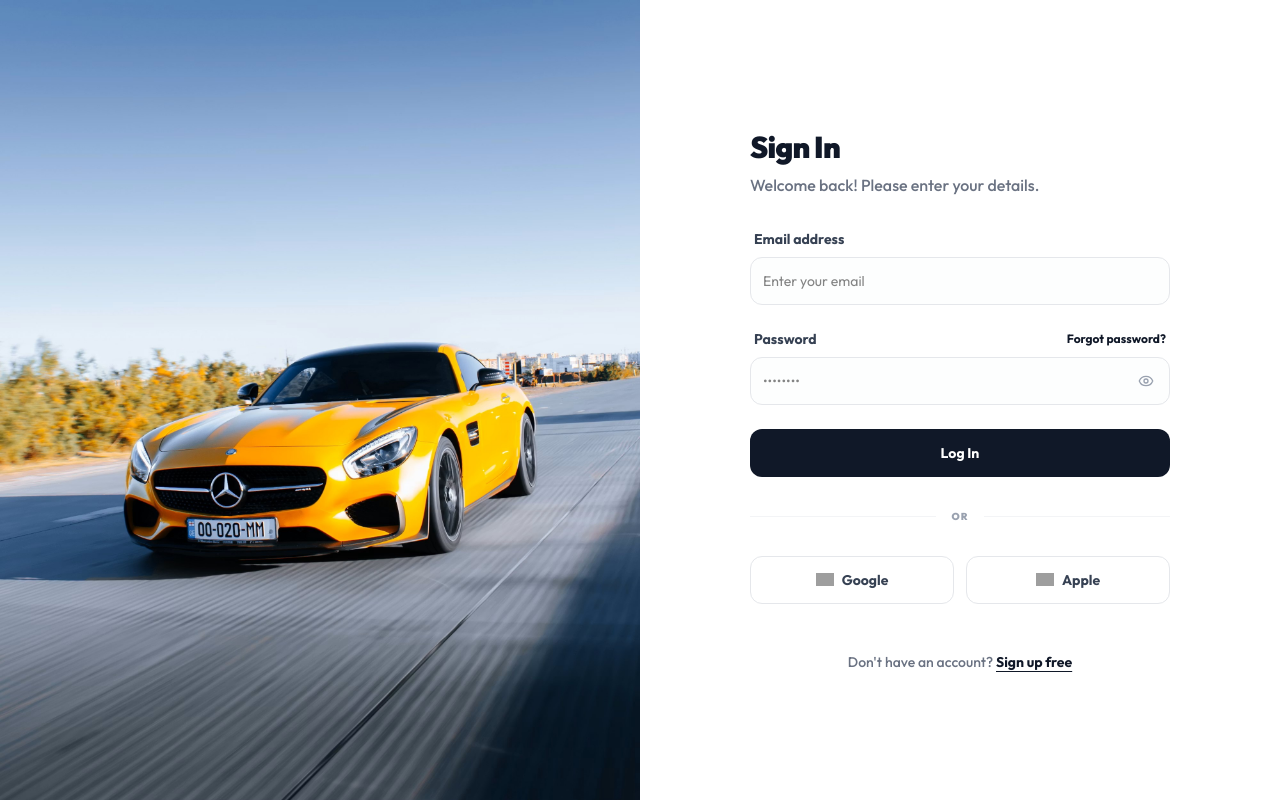
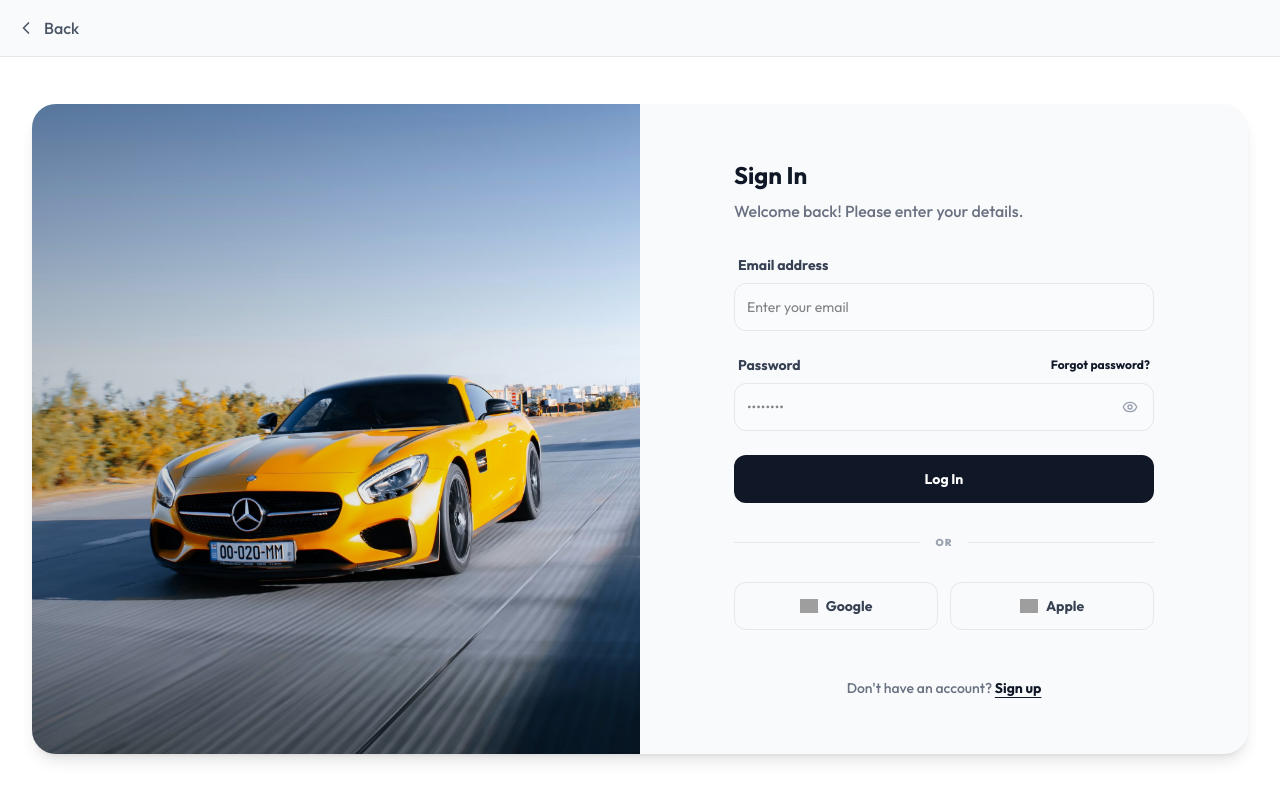
Before and after one commit to BrightKpobi/Transus-Customer-Web-App, a Next.js app: page /login in a window 1280 px wide. Built offline with nearby package versions, Linux system fonts and the light colour scheme; grey boxes are pictures that could not be loaded.

Commit message:
project restructing

```diff
--- a/app/(auth)/login/page.tsx
+++ b/app/(auth)/login/page.tsx
@@ -1,15 +1,21 @@
 import React from 'react'
 import Image from 'next/image'
+import Link from 'next/link'
 import { Button } from "@/components/ui/button"
 import { Input } from "@/components/ui/input"
 import { Label } from "@/components/ui/label"
 import { EyeIcon } from "lucide-react"
+import { PageNavbar } from '@/components/layouts/page-navbar/PageNavbar'
 
 export default function LogInPage() {
     return (
-        <div className="flex min-h-screen w-full bg-white">
+        <div className="min-h-screen flex flex-col">
+            <PageNavbar />
+            {/* Centered container with spacing */}
+            <div className="flex-1 flex items-center justify-center p-4 sm:p-6 lg:p-8">
+                <div className="flex w-full max-w-7xl h-[650px] bg-gray-50 rounded-3xl overflow-hidden shadow-lg">
                     {/* LEFT SIDE: Image background only (Hidden on Mobile) */}
-            <div className="hidden lg:block lg:w-1/2 relative overflow-hidden">
+                    <div className="hidden lg:block lg:w-1/2 relative">
                         <Image
                             src="/img/hero-banner.jpg"
                             alt="Login Background"
@@ -17,13 +23,15 @@ export default function LogInPage() {
                             className="object-cover"
                             priority
                         />
+                        {/* Optional: dark gradient overlay */}
+                        <div className="absolute inset-0 bg-gradient-to-r from-black/20 to-transparent" />
                     </div>
 
                     {/* RIGHT SIDE: Responsive Form Section */}
                     <div className="w-full lg:w-1/2 flex items-center justify-center p-6 sm:p-12 lg:p-20">
                         <div className="w-full max-w-[420px] space-y-8">
                             <div className="text-left">
-                        <h1 className="text-3xl font-black tracking-tight text-gray-900">Sign In</h1>
+                                <h2 className="text-2xl font-bold text-gray-900">Sign In</h2>
                                 <p className="text-gray-500 mt-2 font-medium">Welcome back! Please enter your details.</p>
                             </div>
 
@@ -60,14 +68,14 @@ export default function LogInPage() {
 
                             <div className="relative">
                                 <div className="absolute inset-0 flex items-center">
-                            <span className="w-full border-t border-gray-100" />
+                                    <span className="w-full border-t border-gray-200" />
                                 </div>
                                 <div className="relative flex justify-center text-[10px] uppercase font-black tracking-widest text-gray-400">
-                            <span className="bg-white px-4">OR</span>
+                                    <span className="bg-gray-50 px-4">OR</span>
                                 </div>
                             </div>
 
-                    {/* Social Buttons Inlined */}
+                            {/* Social Buttons */}
                             <div className="grid grid-cols-1 sm:grid-cols-2 gap-3">
                                 <Button variant="outline" type="button" className="h-12 border-gray-200 rounded-xl flex items-center justify-center gap-2 font-bold text-gray-700 hover:bg-gray-50 shadow-none">
                                     <Image src="/google-logo.png" alt="G" width={18} height={18} />
@@ -82,10 +90,12 @@ export default function LogInPage() {
 
                             <p className="text-center text-sm text-gray-500 font-medium pt-4">
                                 Don&apos;t have an account?{" "}
-                        <a href="/signup" className="text-gray-900 font-bold underline underline-offset-4 hover:text-yellow-700">
-                            Sign up free
-                        </a>
+                                <Link href="/signup" className="text-gray-900 font-bold underline underline-offset-4 hover:text-yellow-700">
+                                    Sign up
+                                </Link>
                             </p>
+                        </div>
+                    </div>
                 </div>
             </div>
         </div>
--- a/components/layouts/page-navbar/PageNavbar.tsx
+++ b/components/layouts/page-navbar/PageNavbar.tsx
@@ -38,7 +38,7 @@ export function PageNavbar({
                         {showBack && (
                             <button
                                 onClick={handleBack}
-                                className="flex items-center gap-2 text-gray-600 hover:text-black transition-colors group"
+                                className="flex items-center gap-2 text-gray-600 hover:text-black transition-colors group cursor-pointer"
                             >
                                 <ChevronLeft
                                     size={20}
```
Also changed, not shown: app/(user)/account/about/page.tsx (renamed from app/(public)/account/about/page.tsx), app/(user)/account/balance/page.tsx (renamed from app/(public)/account/balance/page.tsx), app/(user)/account/kyc-verification/page.tsx (renamed from app/(public)/account/kyc-verification/page.tsx), app/(user)/account/license-verification/page.tsx (renamed from app/(public)/account/license-verification/page.tsx), app/(user)/account/page.tsx (renamed from app/(public)/account/page.tsx), app/(user)/account/personal-information/page.tsx (renamed from app/(public)/account/personal-information/page.tsx). Lines whose indentation alone changed are shown as unchanged.
